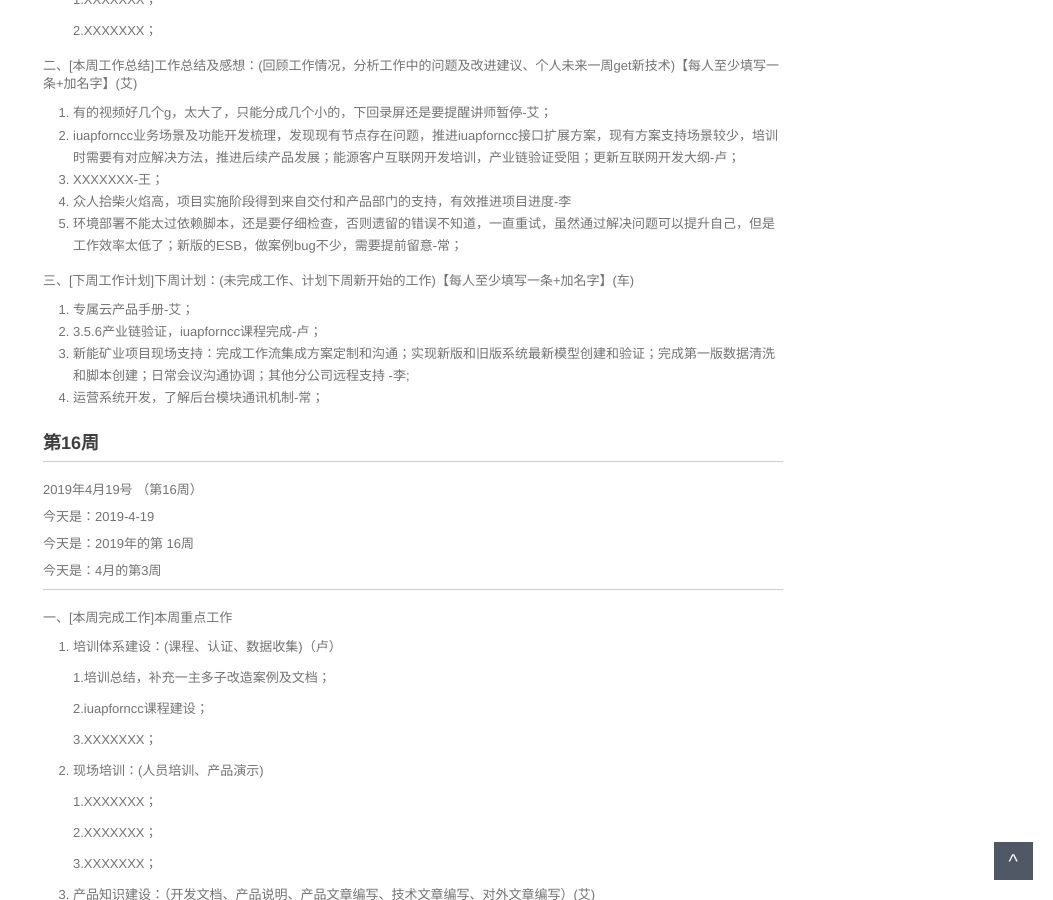
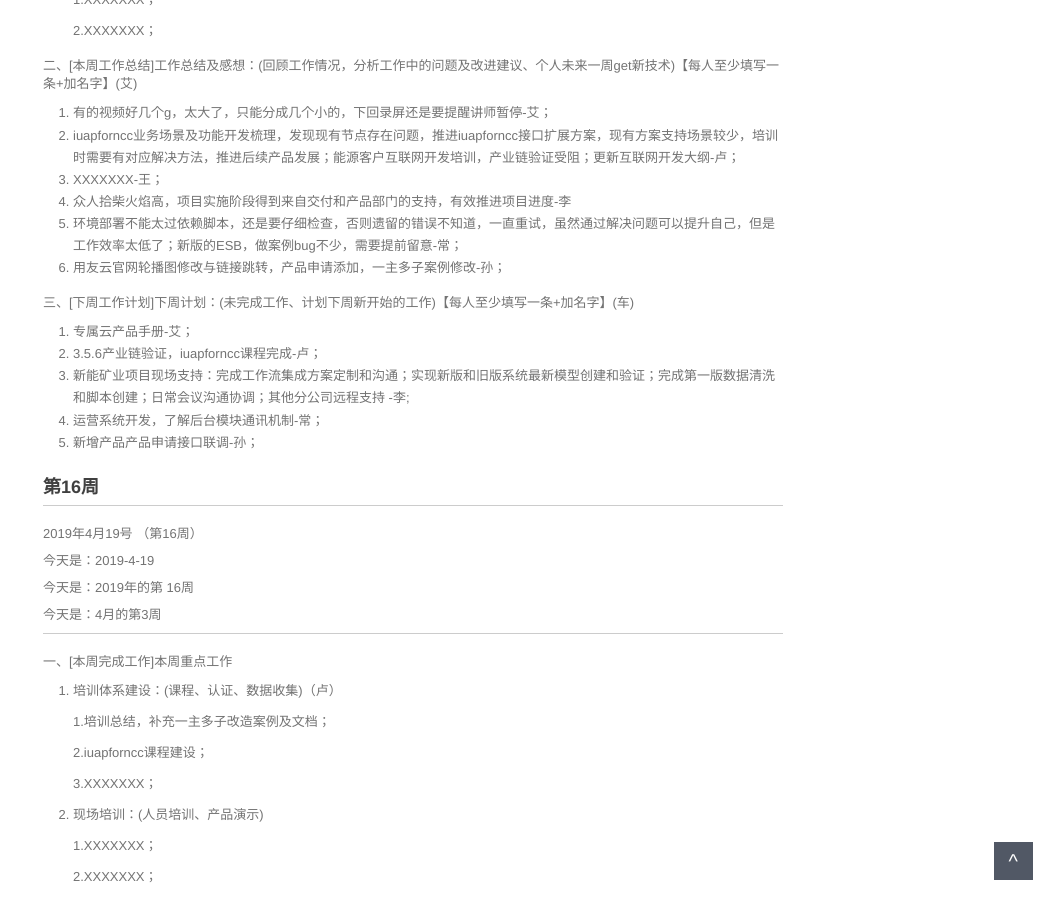
Before and after one commit to walllFlower/blog, a Jekyll site: the page built from _posts/2018-07-17-day_report_cxz.md, in a window 1280 px wide and 900 px high, scrolled down 1226 px. Shown: the whole window, without its empty margins (227-1280 px from the left). Built offline with Jekyll 4.4.1, drawn with Linux system fonts in a browser that asks for light colours; comment, search, counter and statistics services are not loaded.

Commit message:
Update 2018-07-17-day_report_cxz.md

```diff
--- a/_posts/2018-07-17-day_report_cxz.md
+++ b/_posts/2018-07-17-day_report_cxz.md
@@ -75,6 +75,7 @@ categories: 技术运营工作周报
 3. XXXXXXX-王；
 4. 众人拾柴火焰高，项目实施阶段得到来自交付和产品部门的支持，有效推进项目进度-李
 5. 环境部署不能太过依赖脚本，还是要仔细检查，否则遗留的错误不知道，一直重试，虽然通过解决问题可以提升自己，但是工作效率太低了；新版的ESB，做案例bug不少，需要提前留意-常；
+6. 用友云官网轮播图修改与链接跳转，产品申请添加，一主多子案例修改-孙；
 
 三、[下周工作计划]下周计划：(未完成工作、计划下周新开始的工作)【每人至少填写一条+加名字】(车)
 
@@ -82,7 +83,7 @@ categories: 技术运营工作周报
 2. 3.5.6产业链验证，iuapforncc课程完成-卢；
 3. 新能矿业项目现场支持：完成工作流集成方案定制和沟通；实现新版和旧版系统最新模型创建和验证；完成第一版数据清洗和脚本创建；日常会议沟通协调；其他分公司远程支持 -李;
 4. 运营系统开发，了解后台模块通讯机制-常；
-
+5. 新增产品产品申请接口联调-孙；
 
 
 ###  第16周
```
